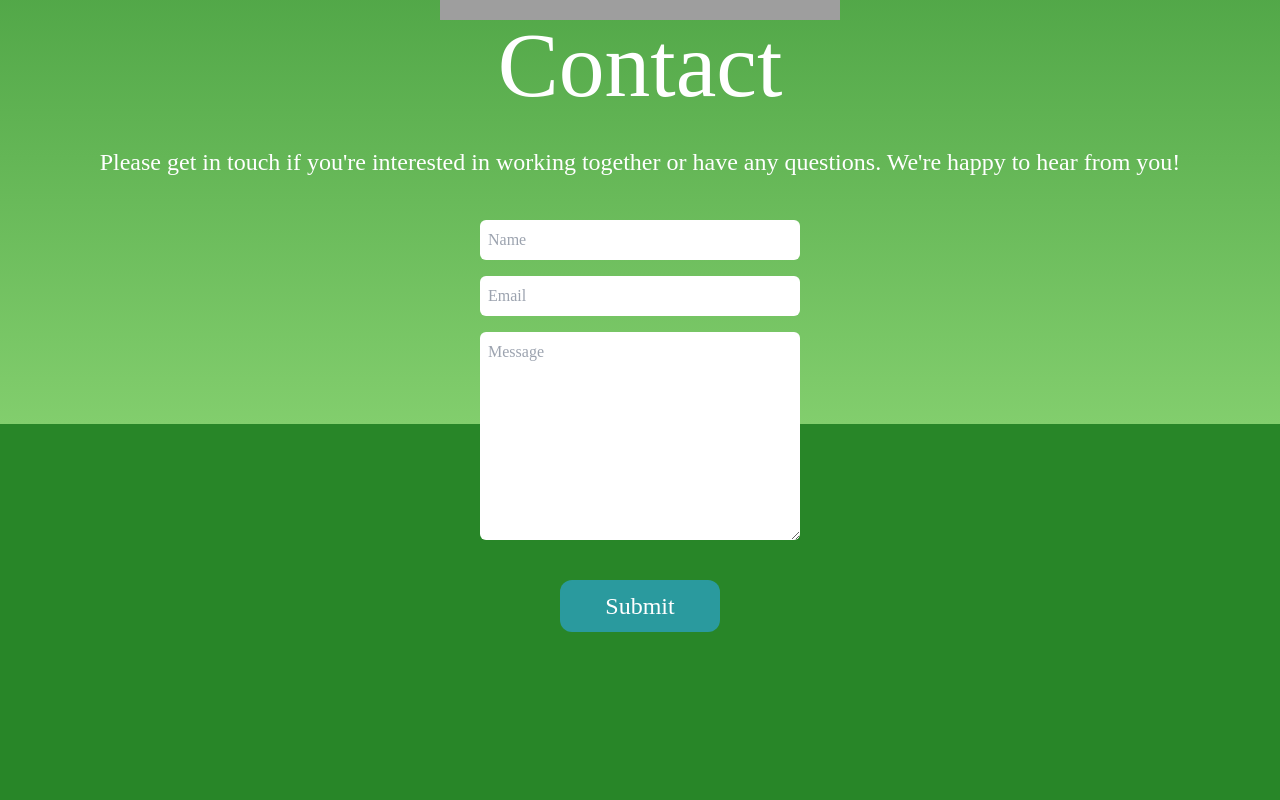
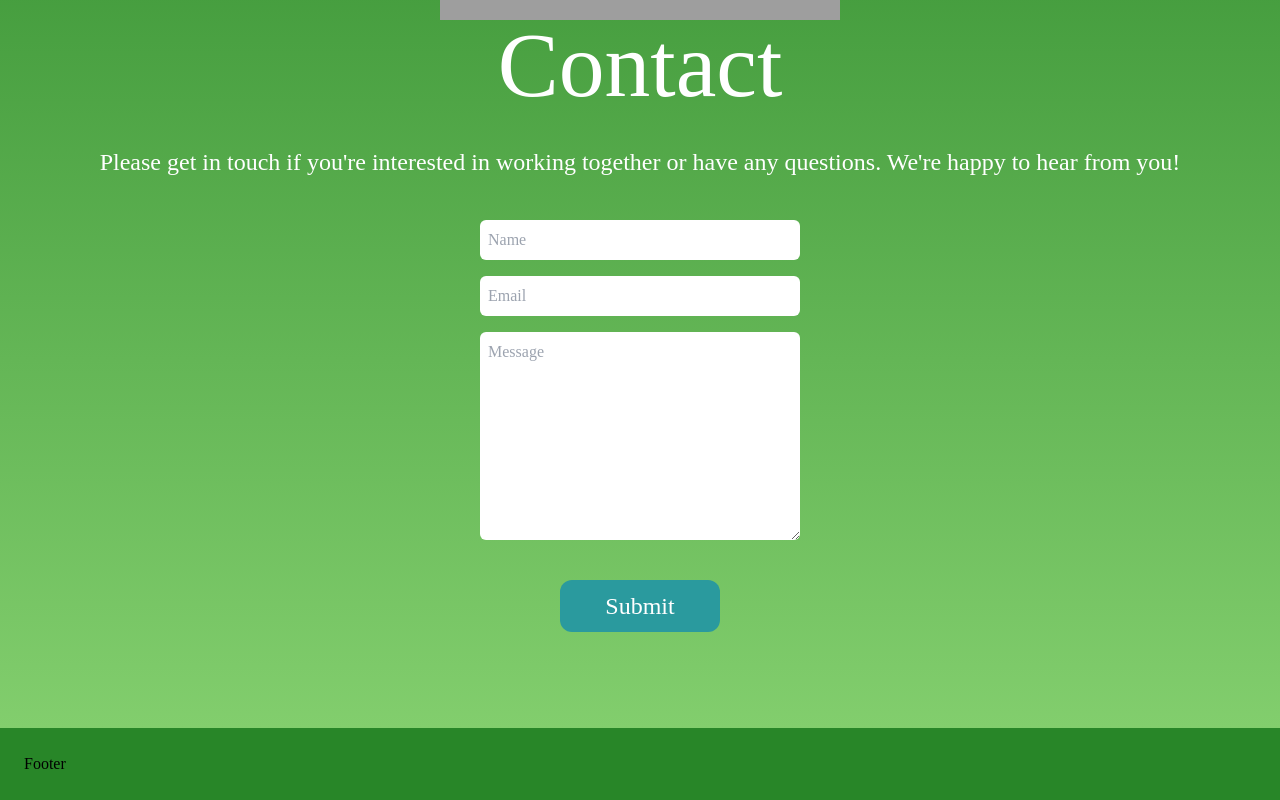
Before and after one commit to hannahf86/jorvikwebdev, a React (Vite) app: page /contact in a window 1280 px wide. Shown: the part 376-1176 px from the top of the page. Before the commit the page ends 1008 px from the top, so only its background shows below. Built offline with nearby package versions, Linux system fonts and the light colour scheme; grey boxes are pictures that could not be loaded.

Commit message:
sitemap created

```diff
--- a/src/Components/Footer.jsx
+++ b/src/Components/Footer.jsx
@@ -0,0 +1,9 @@
+const Footer = () => {
+  return (
+    <div id="footer" className="w-screen p-6 bg-green bottom-0">
+      Footer
+    </div>
+  );
+};
+
+export default Footer;
--- a/src/Components/RootNav.jsx
+++ b/src/Components/RootNav.jsx
@@ -5,6 +5,9 @@ import { useState } from "react";
 
 // REACT ROUTER DOM
 import { Outlet, Link } from "react-router-dom";
+
+// PAGES
+import Footer from "./Footer";
 
 // MOTION
 import { motion } from "framer-motion";
@@ -144,6 +147,7 @@ const RootNav = () => {
 
       <main>
         <Outlet />
+        <Footer />
       </main>
     </div>
   );
--- a/src/Pages/Contact.jsx
+++ b/src/Pages/Contact.jsx
@@ -33,12 +33,12 @@ const Contact = () => {
   // STYLES
   const layoutStyles = {
     background:
-      "bg-gradient-to-b from-green to-lightGreen h-screen w-screen z-0 pb-12",
+      "bg-gradient-to-b from-green to-lightGreen h-full w-screen z-0 pb-12",
     textContainer: "relative mx-10 z-30",
     button:
       "text-mono bg-button text-white text-base rounded-xl w-40 px-8 py-2 mx-2 mt-8 hover:bg-accent z-40",
     contactContainer: "hidden",
-    formContainer: "flex flex-col justify-center items-center w-full",
+    formContainer: "flex flex-col justify-center items-center w-full mb-12",
     input: "my-2 py-2 pl-2 rounded-md w-80",
     phoneSVG: "text-accent absolute m-auto z-10",
     logo: "flex flex-col justify-center items-center pt-24",
@@ -46,7 +46,7 @@ const Contact = () => {
 
   const textStyles = {
     title: "text-white text-2xl pb-8 text-center text-5xl",
-    desc: "text-white text-base text-center mb-8",
+    desc: "text-white text-base text-center mb-8 mx-10",
   };
 
   const ref = useRef();
@@ -136,7 +136,8 @@ const Contact = () => {
           onSubmit={sendEmail}
           initial={{ opacity: 0 }}
           whileInView={{ opacity: 1 }}
-          className={layoutStyles.formContainer}>
+          className={layoutStyles.formContainer}
+          id="form">
           <input
             type="text"
             required
@@ -168,9 +169,7 @@ const Contact = () => {
         </motion.form>
       </div>
 
-      {/* <div className="footer">
-        <Footer />
-      </div> */}
+      <div className="footer"></div>
     </motion.div>
   );
 };
```
Also changed, not shown: 1 other file (tests, documents, lock files or other folders).
